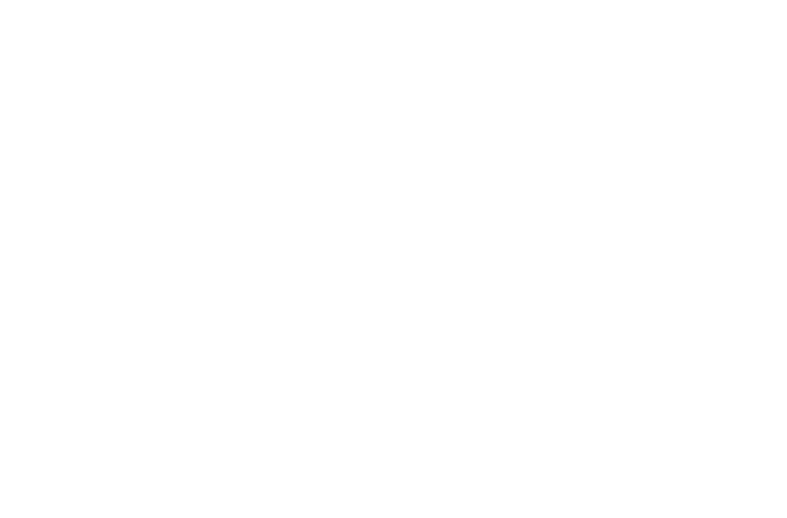
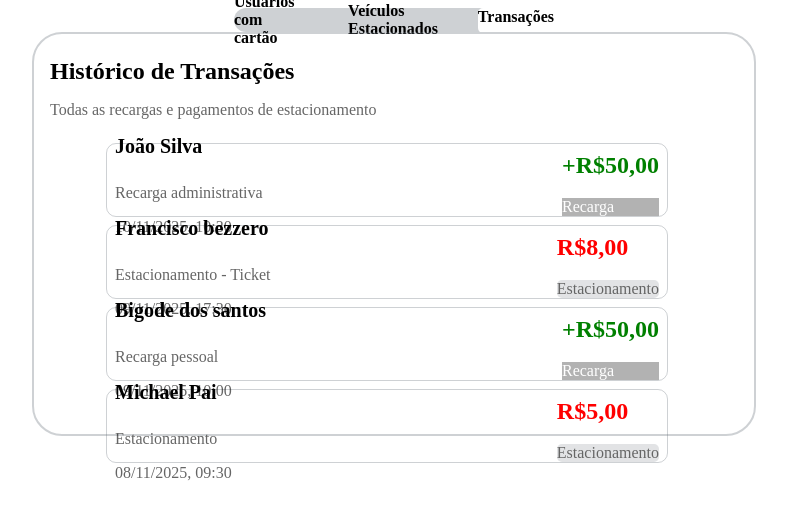
Before and after one commit to AugustoPontes-dev/Jurassic-Parking, an Angular app: page /reserva in a window 1280 px wide. Shown: the top 518 px of the page, without its empty margins (246-1033 px from the left). Built offline with nearby package versions, Linux system fonts and the light colour scheme.

Commit message:
area tripla

```diff
--- /dev/null
+++ b/src/app/augusto/augusto.css
@@ -0,0 +1,85 @@
+body{
+    display: flex;
+    flex-direction: column;
+    align-items: center;
+    justify-content: center;
+
+}
+.selecao{
+    display: flex;
+    gap: 5vh;
+    background-color: rgba(94, 102, 114, 0.301);
+    width: 40vh;
+    height: 3vh;
+    align-items: center;
+    justify-content: center;
+    border-radius: 12px;
+    font-weight: 900;
+}
+.titulo{
+    margin-left: 2vh;
+}
+.diferente{
+    background-color: white;
+    height: 2vh;
+    align-items: center;
+    justify-content: center;
+    height: 25px;
+    border-radius: 5px;
+}
+.box{
+    display: flex;
+    flex-direction: column;
+    border: 2px solid;
+    border-radius:30px;
+    border-color: rgba(94, 102, 114, 0.301) ;
+    width: 90vh;
+    height: 50vh;
+}
+h3{
+    font-weight: 700;
+    font-size: x-large;
+    margin-bottom: 3px;
+}
+p{
+    opacity: 60%;
+}
+.cards{
+    display: flex;
+    justify-content: space-between;
+    width: 70vh;
+    align-items: center;
+    justify-items: center;
+    margin-left: 10%;
+    border: 1px solid;
+    height: 9vh;
+    border-radius: 10px;
+    margin-top: 1vh;
+    border-color: rgba(94, 102, 114, 0.301);
+}
+.esquerdacard{
+    margin-left: 1vh;
+}
+h4{
+    font-size: 20px;
+}
+
+.direitacard{
+    display: flex;
+    flex-direction: column;
+    margin-right: 1vh;
+}
+.verde{
+    color: green;
+}
+.vermelho{
+    color: red;
+}
+.motivo{
+    background-color: rgba(94, 102, 114, 0.301);
+    border-radius: 5px;
+}
+.recargamot{
+    color: white;
+    background-color: gray;
+}
--- /dev/null
+++ b/src/app/augusto/augusto.html
@@ -0,0 +1,56 @@
+<body><div class="selecao">
+    <a>Usuários com cartão</a>
+    <a>Veículos Estacionados</a>
+    <div class="diferente"><a>Transações</a></div>
+</div>
+<div class="box">
+    <div class="titulo">
+        <h3>Histórico de Transações</h3>
+        <p>Todas as recargas e pagamentos de estacionamento</p>
+    </div>
+    <div class="cards">
+        <div class="esquerdacard">
+            <h4>João Silva</h4>
+            <p>Recarga administrativa</p>
+            <p class="num">10/11/2025, 10:30</p>
+        </div>
+        <div class="direitacard">
+            <h3 class="verde">+R$50,00</h3>
+            <p class="recargamot">Recarga</p>
+        </div>
+    </div>
+    <div class="cards">
+        <div class="esquerdacard">
+            <h4>Francisco bezzero</h4>
+            <p>Estacionamento - Ticket</p>
+            <p class="num">09/11/2025, 17:30</p>
+        </div>
+        <div class="direitacard">
+            <h3 class="vermelho">R$8,00</h3>
+            <p class="motivo">Estacionamento</p>
+        </div>
+    </div>
+    <div class="cards">
+        <div class="esquerdacard">
+            <h4>Bigode dos santos</h4>
+            <p>Recarga pessoal</p>
+            <p class="num">09/11/2025, 10:00</p>
+        </div>
+        <div class="direitacard">
+            <h3 class="verde">+R$50,00</h3>
+            <p class="recargamot">Recarga</p>
+        </div>
+    </div>
+    <div class="cards">
+        <div class="esquerdacard">
+            <h4>Michael Pai</h4>
+            <p>Estacionamento</p>
+            <p class="num">08/11/2025, 09:30</p>
+        </div>
+        <div class="direitacard">
+            <h3 class="vermelho">R$5,00</h3>
+            <p class="motivo">Estacionamento</p>
+        </div>
+    </div>
+</div>
+</body>
--- a/src/app/box-login.component/box-login.component.html
+++ b/src/app/box-login.component/box-login.component.html
@@ -10,7 +10,7 @@
                 <input type="e-mail" name="Nome" size="50" placeholder="seu@email.com">
                 <p class="senha">Senha</p>
                 <input type="password" name="Senha" size="50" placeholder="******">
-                <button class="btn btn-1" type="submit">Entrar</button>
+                <button class="btn btn-1" type="submit" routerLink="reserva">Entrar</button>
                 <button class="btn btn-2" routerLink="/cadastro">Criar conta</button>
             </form>
     </div>
--- a/src/app/pages/logintela/reservastela/reservastela.html
+++ b/src/app/pages/logintela/reservastela/reservastela.html
@@ -1 +1 @@
-<h1></h1>
+<app-augusto></app-augusto>
--- a/src/app/pages/logintela/reservastela/reservastela.ts
+++ b/src/app/pages/logintela/reservastela/reservastela.ts
@@ -1,8 +1,9 @@
 import { Component } from '@angular/core';
+import { Augusto } from "../../../augusto/augusto";
 
 @Component({
   selector: 'app-reservastela',
-  imports: [],
+  imports: [Augusto],
   templateUrl: './reservastela.html',
   styleUrl: './reservastela.css',
 })
```
Also changed, not shown: src/app/augusto/augusto.ts (added, +12 -0 lines), 1 other file (tests, documents, lock files or other folders).
